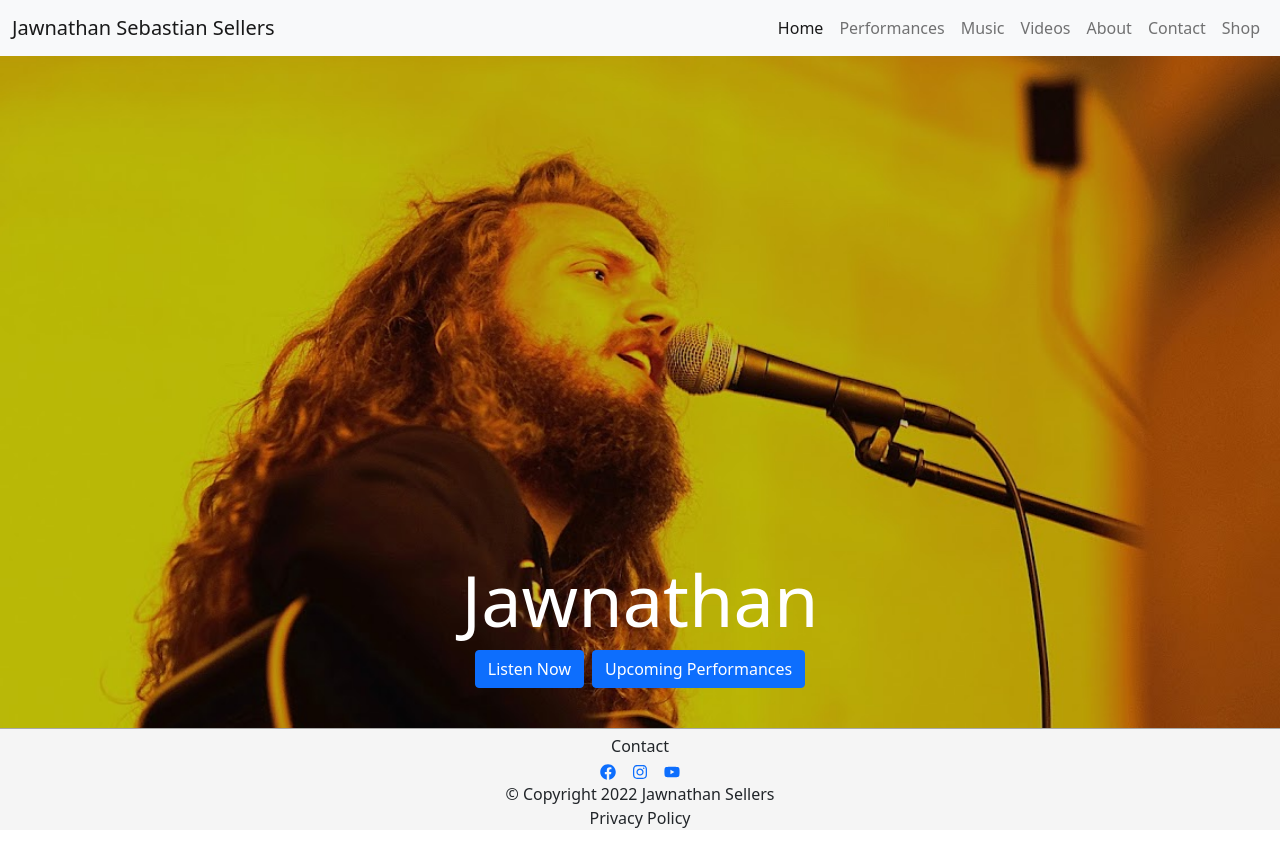
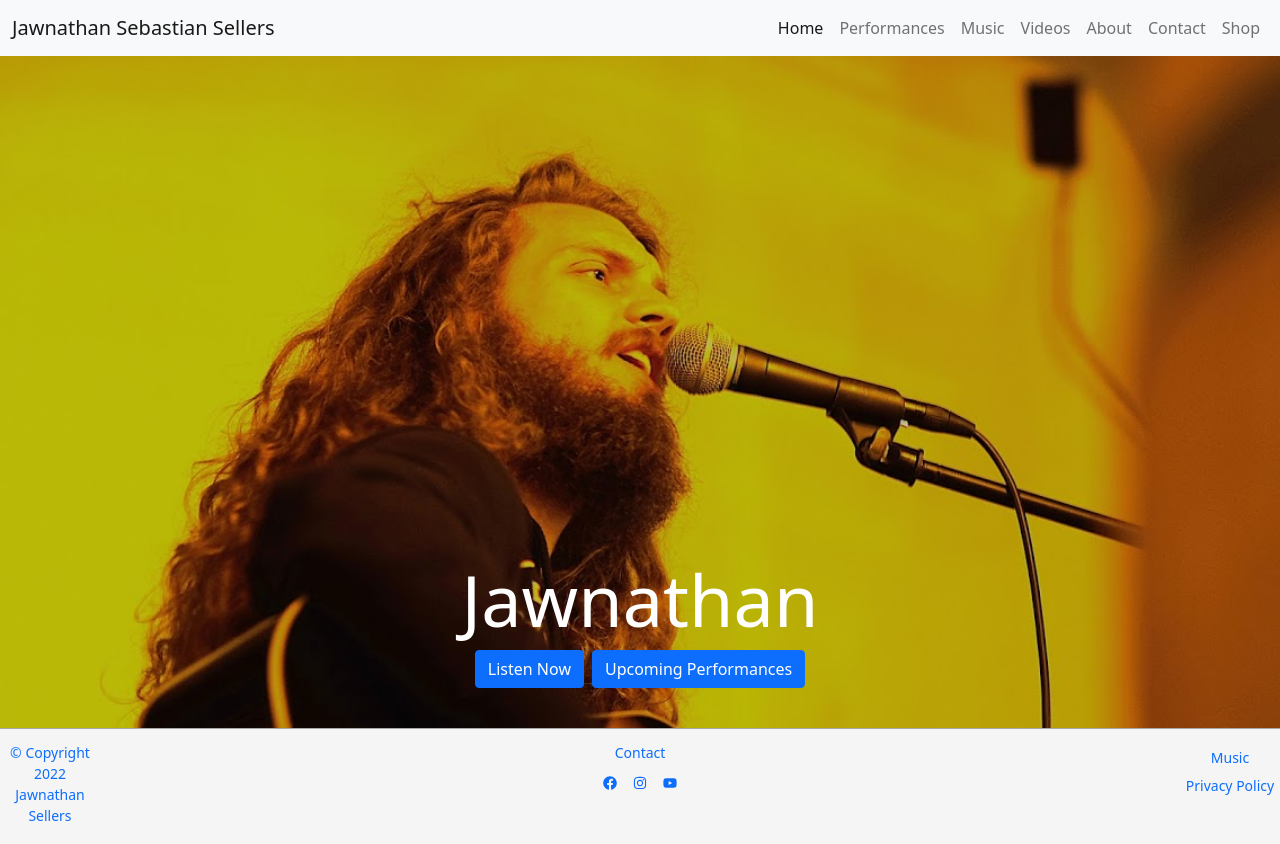
Before and after one commit to LenoreK/jawnathan-frontend, a React (Create React App) app: page / in a window 1280 px wide. Built offline with nearby package versions, Linux system fonts and the light colour scheme.

Commit message:
edited the footer so it takes up less space

```diff
--- a/src/App.css
+++ b/src/App.css
@@ -63,14 +63,29 @@ h4 {
 }
 
 /* Footer Styling */
-footer {
+#footer {
   background-color: #f5f5f5;
   border-top: 1px solid darkgrey;
   display: flex;
   justify-content: center;
+  justify-content: space-between;
   text-align: center;
   padding-top: 5px;
+  padding-bottom: 10px;
   flex-grow: 1;
+  flex-direction: row;
+}
+
+#music {
+  margin-top: 5px;
+}
+
+#privacy {
+  margin-top: -9px;
+}
+
+#nav-item {
+  width: 100px;
 }
 
 .facebook {
--- a/src/components/Footer.js
+++ b/src/components/Footer.js
@@ -1,21 +1,25 @@
 import { FaFacebook } from "react-icons/fa"
 import { FaInstagram } from "react-icons/fa"
 import { FaYoutube } from "react-icons/fa"
+import { Nav } from 'react-bootstrap';
 
 function Footer() {
     return (
-        <footer>
-            <ul class="navbar-nav mr-auto">
-                <li class="nav-item" href="/Contact">Contact</li>
-                <div class="nav-item" className="social">
-                    <a className="facebook" href="https://www.facebook.com/john.sellers.129"><FaFacebook/></a>
-                    <a className="instagram" href="https://instagram.com/jawn_sellers?igshid=YmMyMTA2M2Y="><FaInstagram/></a>
-                    <a className="youtube" href="https://www.youtube.com/channel/UCCJlod4ApI_lpHFZYVbyDJg"><FaYoutube/></a>
+            <small><Nav className="navbar-nav mr-auto" id="footer">
+                <Nav.Link className="nav-item" id="nav-item" href="/Copyright">&copy; Copyright 2022 Jawnathan Sellers</Nav.Link>
+                <div id="nav-item">
+                    <Nav.Link href="/Contact">Contact</Nav.Link>
+                    <div className="nav-item" id="social">
+                        <a className="facebook" href="https://www.facebook.com/john.sellers.129"><FaFacebook/></a>
+                        <a className="instagram" href="https://instagram.com/jawn_sellers?igshid=YmMyMTA2M2Y="><FaInstagram/></a>
+                        <a className="youtube" href="https://www.youtube.com/channel/UCCJlod4ApI_lpHFZYVbyDJg"><FaYoutube/></a>
+                    </div>
                 </div>
-                <li class="nav-item" href="">&copy; Copyright 2022 Jawnathan Sellers</li>
-                <li class="nav-item" href="">Privacy Policy</li>
-            </ul>
-        </footer>
+                <div id="nav-item">
+                    <Nav.Link id="music" className="nav-item" href="/Music">Music</Nav.Link>
+                    <Nav.Link className="nav-item" id="privacy" href="/Privacy">Privacy Policy</Nav.Link>
+                </div>
+            </Nav></small>
     )
 }
 
```
